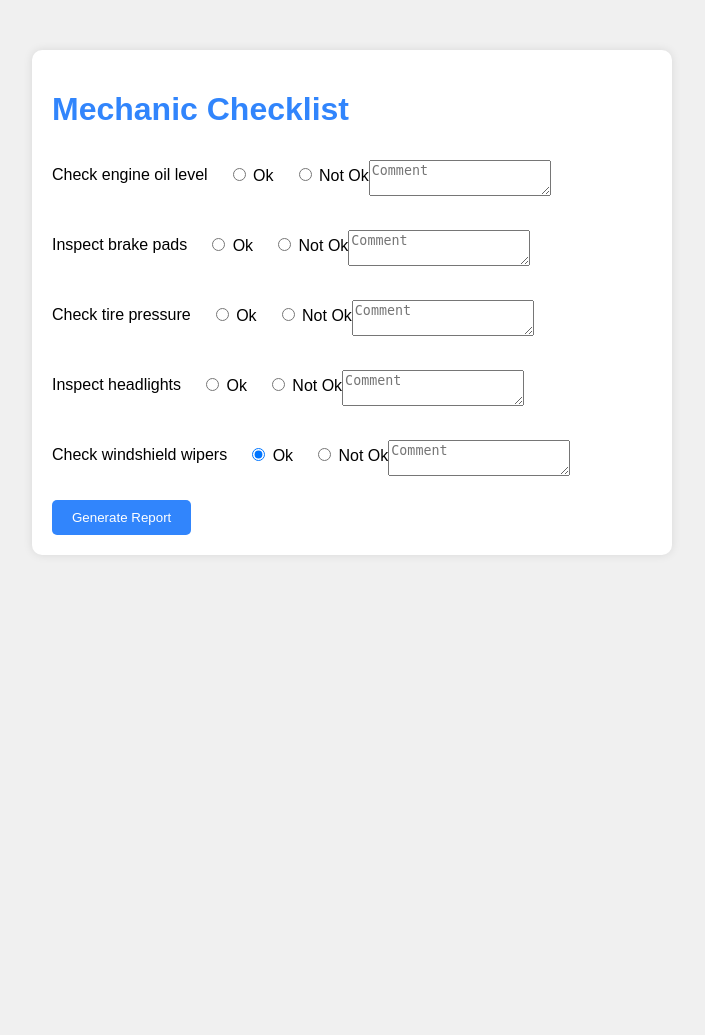
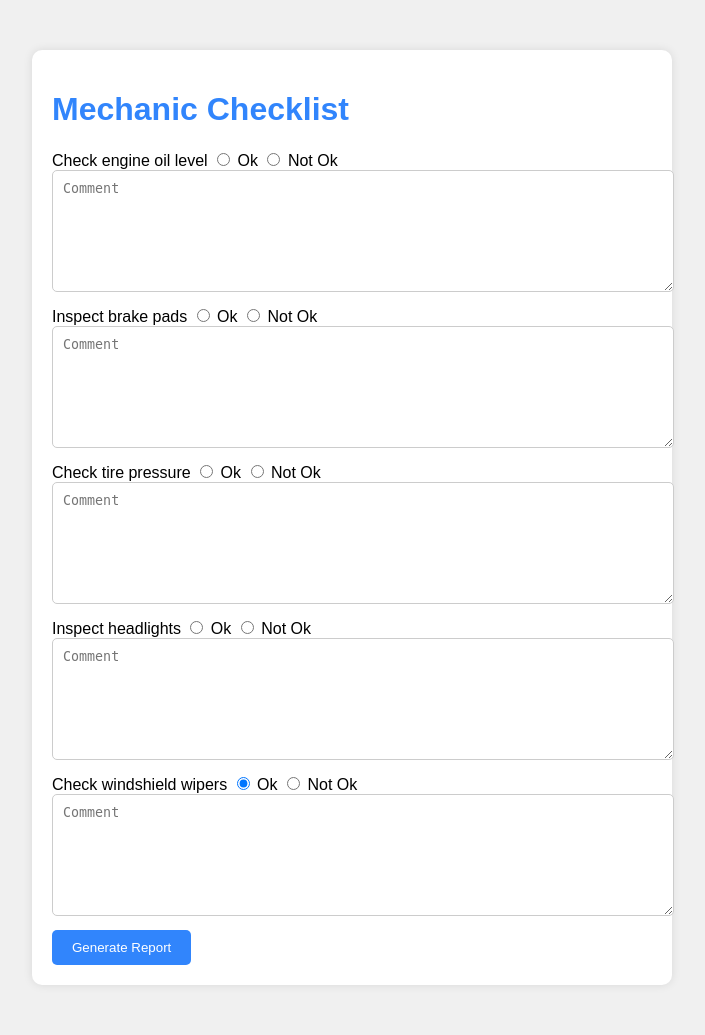
Before and after one commit to okehieuchenna1/cardiomechpage, a Flask app: page / in a window 1280 px wide. Shown: the whole page, without its empty margins (288-993 px from the left). Before the commit the page ends 555 px from the top, so only its background shows below. Run offline with Flask 3, Linux system fonts and the light colour scheme.

Commit message:
Update styles.css

```diff
--- a/static/styles.css
+++ b/static/styles.css
@@ -19,21 +19,19 @@ h1 {
 }
 
 .checklist-item {
-    margin-bottom: 20px;
-    display: flex; /* Use flexbox for alignment */
-    align-items: center; /* Center items vertically */
-}
-
-.item-description {
-    flex: 1; /* Allow item description to grow */
+    margin-bottom: 10px;
 }
 
 .status-label {
-    margin-left: 20px; /* Add margin between item description and options */
+    display: inline-block;
 }
 
-.comment {
-    margin-top: 10px;
+.comment textarea {
+    width: 100%;
+    height: 100px;
+    padding: 10px;
+    border: 1px solid #ccc;
+    border-radius: 5px;
 }
 
 .button {
```
